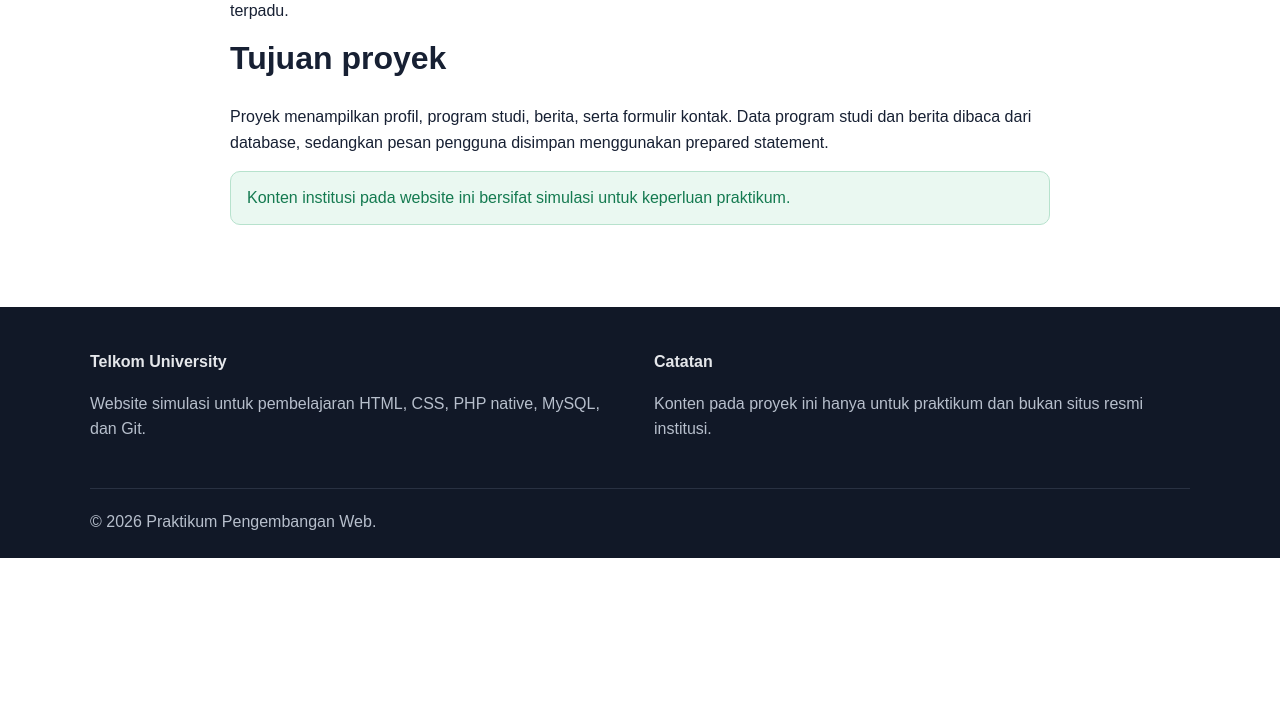
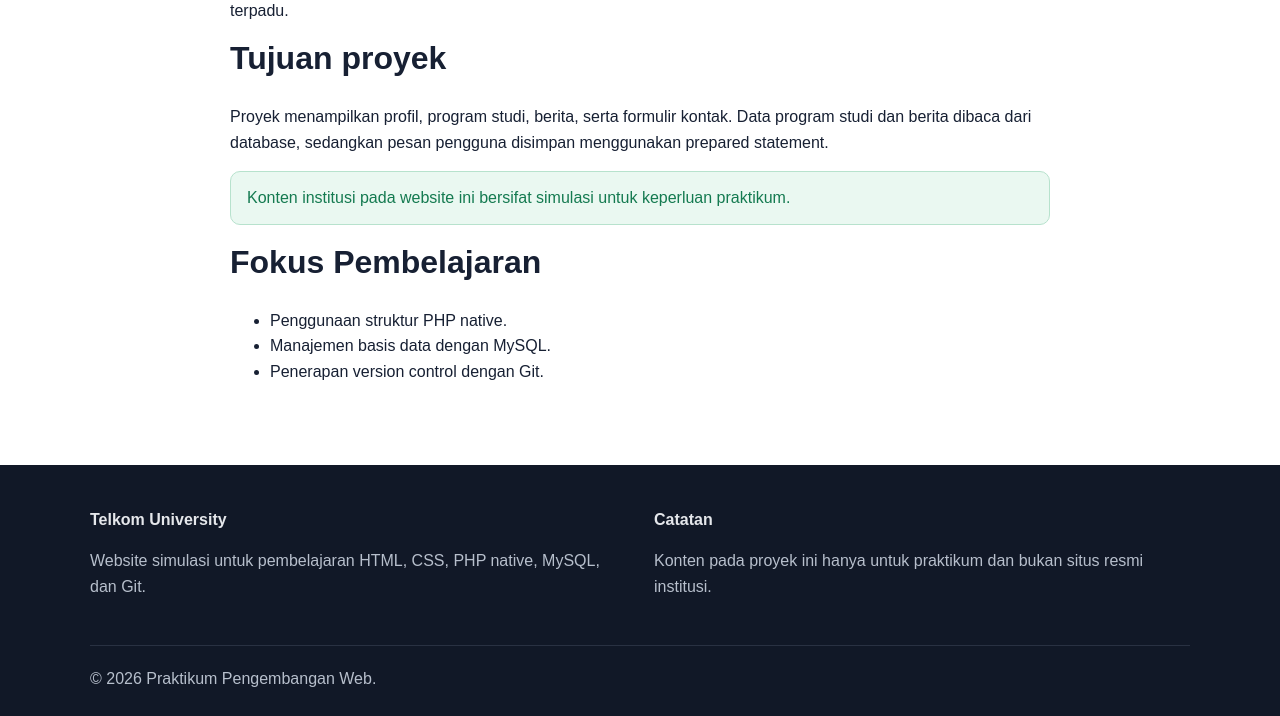
Before and after one commit to aryaTsanyy/telkom-company-profile-109062500006, a PHP site: page /profile.php in a window 1280 px wide. Shown: the part 517-1233 px from the top of the page. Before the commit the page ends 1075 px from the top, so only its background shows below. Run offline with PHP 8.4, Linux system fonts and the light colour scheme.

Commit message:
tambahkan informasi fokus pembelajaran

```diff
--- a/profile.php
+++ b/profile.php
@@ -17,6 +17,13 @@ require 'includes/header.php';
             <div class="alert alert-success">
                 Konten institusi pada website ini bersifat simulasi untuk keperluan praktikum.
             </div>
+            <h2>Fokus Pembelajaran</h2>
+            <ul>
+                <li>Penggunaan struktur PHP native.</li>
+                <li>Manajemen basis data dengan MySQL.</li>
+                <li>Penerapan version control dengan Git.</li>
+            </ul>
+
         </div>
     </section>
 <?php require 'includes/footer.php'; ?>
```
